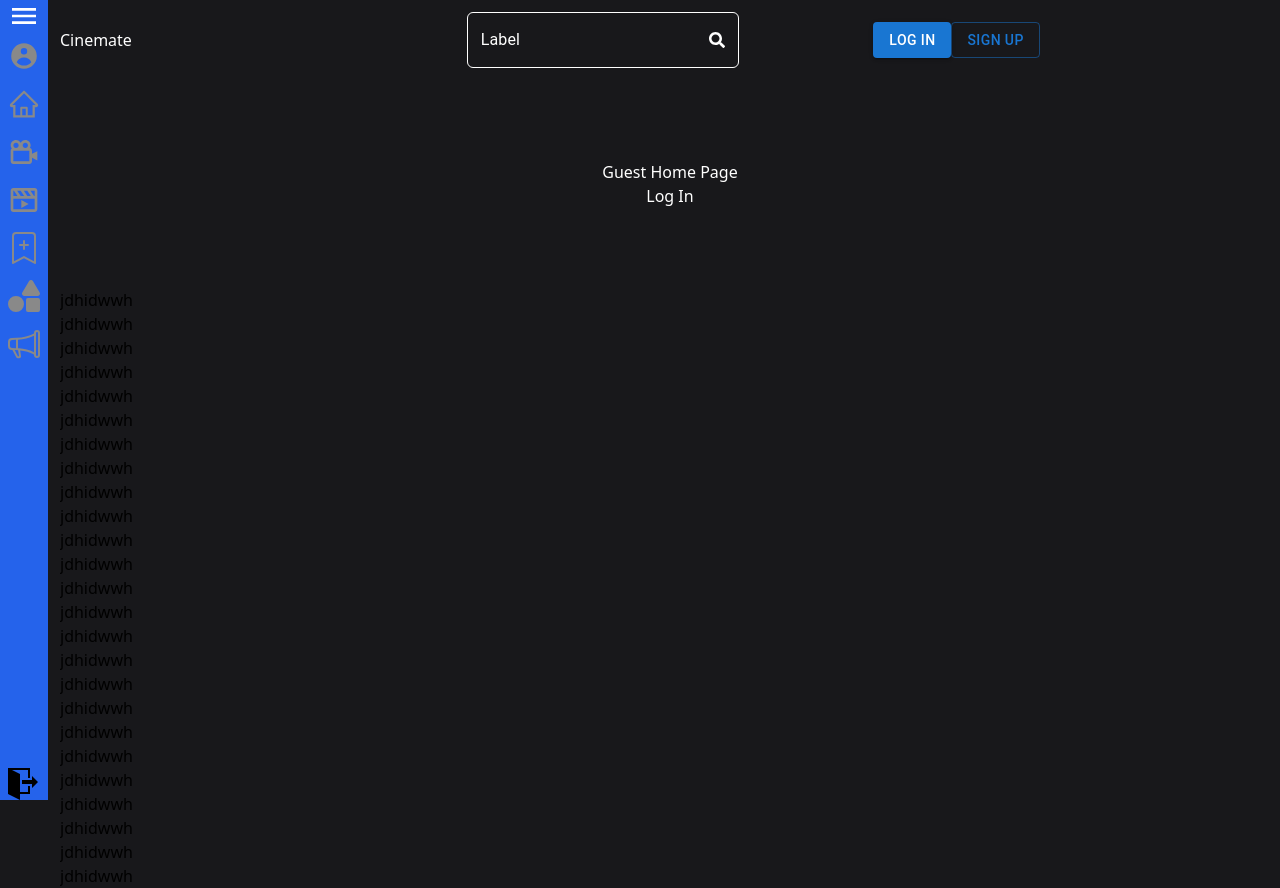
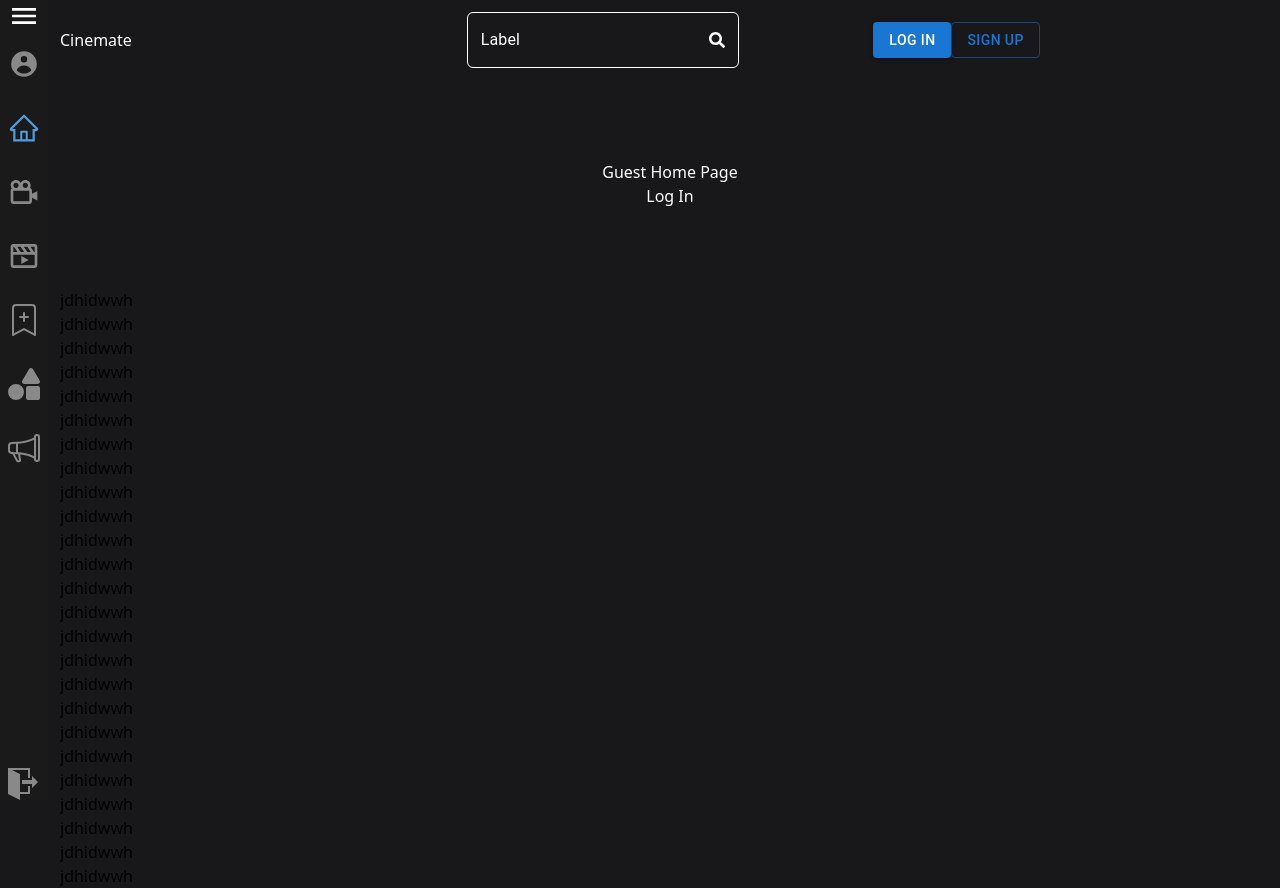
Before and after one commit to AdamAzuddin/cinemate, a Next.js app: page / in a window 1280 px wide. Built offline with nearby package versions, Linux system fonts and the light colour scheme; no server answers.

Commit message:
created SidebarItems component and used it

```diff
--- a/components/Sidebar.tsx
+++ b/components/Sidebar.tsx
@@ -1,15 +1,16 @@
 import React, { useState } from "react";
+import { useRouter } from 'next/router';
 import { BiMoviePlay } from "react-icons/bi";
 import { BiCameraMovie } from "react-icons/bi";
 import { AiOutlineHome } from "react-icons/ai";
 import { BsBookmarkPlus } from "react-icons/bs";
-import { GrAnnounce } from "react-icons/gr";
 import { FaShapes } from "react-icons/fa";
 import { ImExit } from "react-icons/im";
 import { HiUserCircle } from "react-icons/hi";
 import { IoMdMenu } from "react-icons/io";
 import { BsMegaphone } from "react-icons/bs";
 import Link from "next/link";
+import SidebarItems from "./SidebarItems";
 
 interface Props {
   isSidebarOpen: boolean;
@@ -17,56 +18,30 @@ interface Props {
 }
 
 const Sidebar: React.FC<Props> = ({ isSidebarOpen, setIsSideBarOpen }) => {
+
+  const router = useRouter()
+  const isProfile = router.pathname=='/my-profile'
+  const isHome = router.pathname=='/'
+  const isMovies = router.pathname=='/movies'
+  const isSeries = router.pathname=='/series'
+  const isMyList = router.pathname=='/my-list'
+  const isGenres = router.pathname=='/genre'
+  const isComingSoon = router.pathname=='/coming-soon'
   return (
-    <div className={`h-screen bg-blue-600 px-2 flex flex-col`}>
+    <div className={`h-screen px-2 flex flex-col`} style={{backgroundColor: "#1A1A1A"}}>
       <IoMdMenu size={32} color="white" onClick={setIsSideBarOpen} />
-      <div className="flex">
-        <Link href="/my-profile">
-          <HiUserCircle size={32} color="#898989" className="my-2" />
-          {isSidebarOpen && <span>Account</span>}
-        </Link>
-      </div>
-      <div className="flex">
-        <Link href="/">
-          <AiOutlineHome size={32} color="#898989" className="my-2" />
-          {isSidebarOpen && <span>Home</span>}
-        </Link>
-      </div>
-      <div className="flex">
-        <Link href="/movies">
-          <BiCameraMovie size={32} color="#898989" className="my-2" />
-          {isSidebarOpen && <span>Movies</span>}
-        </Link>
-      </div>
-      <div className="flex">
-        <Link href="/series">
-          <BiMoviePlay size={32} color="#898989" className="my-2" />
-          {isSidebarOpen && <span>Series</span>}
-        </Link>
-      </div>
-      <div className="flex">
-        <Link href="/my-list">
-          <BsBookmarkPlus size={32} color="#898989" className="my-2" />
-          {isSidebarOpen && <span>My List</span>}
-        </Link>
-      </div>
-      <div className="flex">
-        <Link href="/genre">
-          <FaShapes size={32} color="#898989" className="my-2" />
-          {isSidebarOpen && <span>Genres</span>}
-        </Link>
-      </div>
-      <div className="flex">
-        <Link href="/coming-soon">
-          <BsMegaphone size={32} color="#898989" className="my-2" />
-          {isSidebarOpen && <span>Coming soon</span>}
-        </Link>
-      </div>
+      <SidebarItems icon={<HiUserCircle/>} isActive={isProfile} isSidebarOpen={isSidebarOpen} name="Account" toPage="my-profile"/>
+      <SidebarItems icon={<AiOutlineHome/>} isActive={isHome} isSidebarOpen={isSidebarOpen} name="Home" toPage=""/>
+      <SidebarItems icon={<BiCameraMovie/>} isActive={isMovies} isSidebarOpen={isSidebarOpen} name="Movies" toPage="movies"/>
+      <SidebarItems icon={<BiMoviePlay/>} isActive={isSeries} isSidebarOpen={isSidebarOpen} name="Series" toPage="series"/>
+      <SidebarItems icon={<BsBookmarkPlus/>} isActive={isMyList} isSidebarOpen={isSidebarOpen} name="My list" toPage="my-list"/>
+      <SidebarItems icon={<FaShapes/>} isActive={isGenres} isSidebarOpen={isSidebarOpen} name="Genre" toPage="genre"/>
+      <SidebarItems icon={<BsMegaphone/>} isActive={isComingSoon} isSidebarOpen={isSidebarOpen} name="Coming Soon" toPage="coming-soon"/>
       <div className="mt-auto">
         <div className="flex bottom-0 absolute">
           <div className="flex-grow"></div>
           <div>
-            <ImExit size={32} />
+            <ImExit size={32} color="#898989"/>
           </div>
         </div>
       </div>
--- /dev/null
+++ b/components/SidebarItems.tsx
@@ -0,0 +1,28 @@
+import React from 'react'
+import Link from 'next/link';
+
+interface Props{
+    isActive: boolean;
+    name: string;
+    isSidebarOpen: boolean;
+    icon: React.ReactNode;
+    toPage: string;
+    size?: number;
+}
+
+const SidebarItems = ({isActive, isSidebarOpen,name, icon, toPage, size=32}: Props) => {
+    const color = isActive ? "#4D9DE0": "#898989";
+    const iconElement = React.cloneElement(icon as React.ReactElement, {size, color });
+
+
+  return (
+    <div className="my-4">
+      <Link href={`/${toPage}`} className='flex'>
+        {iconElement}
+        {isSidebarOpen && <span style={{ color }}>{name}</span>}
+      </Link>
+    </div>
+  )
+}
+
+export default SidebarItems
```
